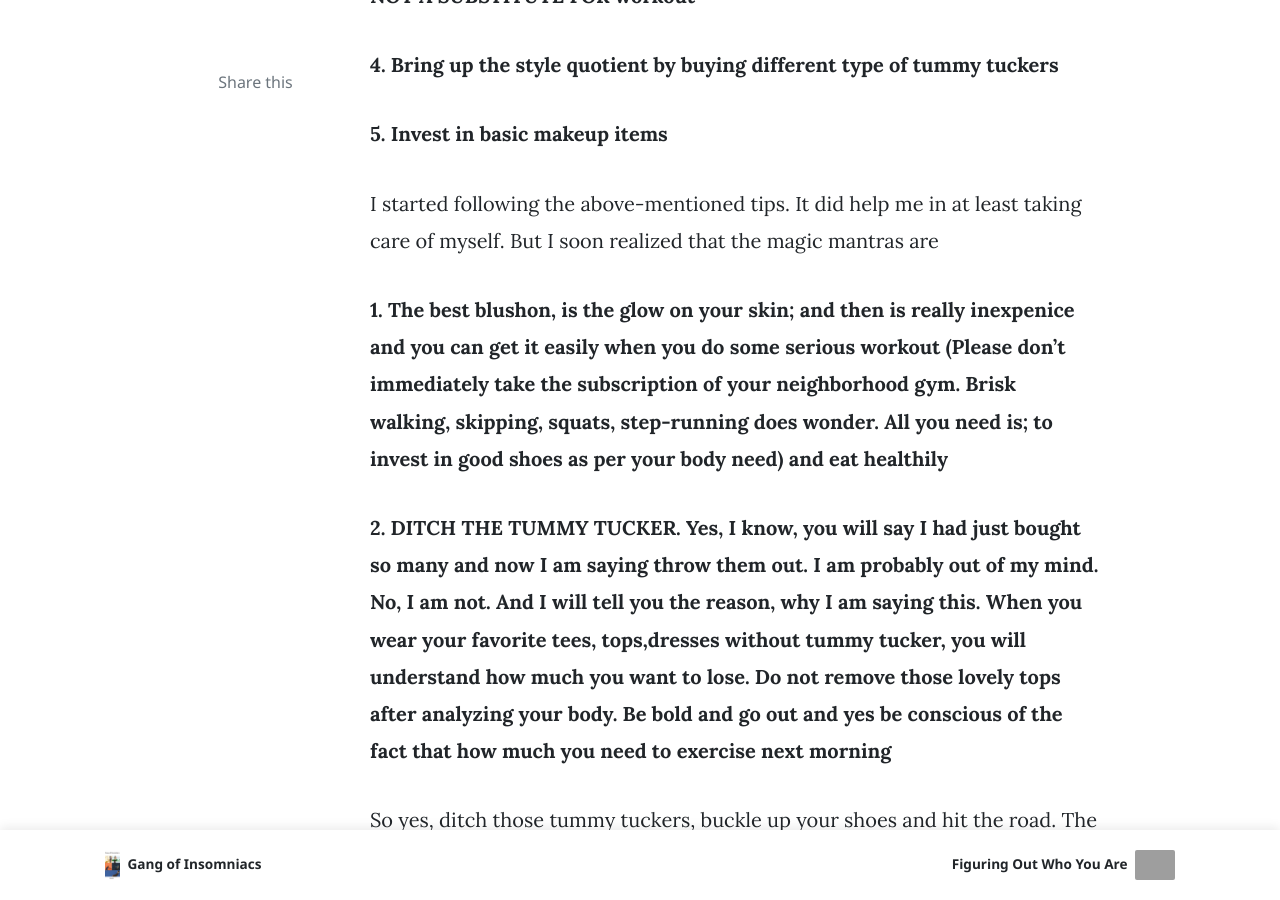
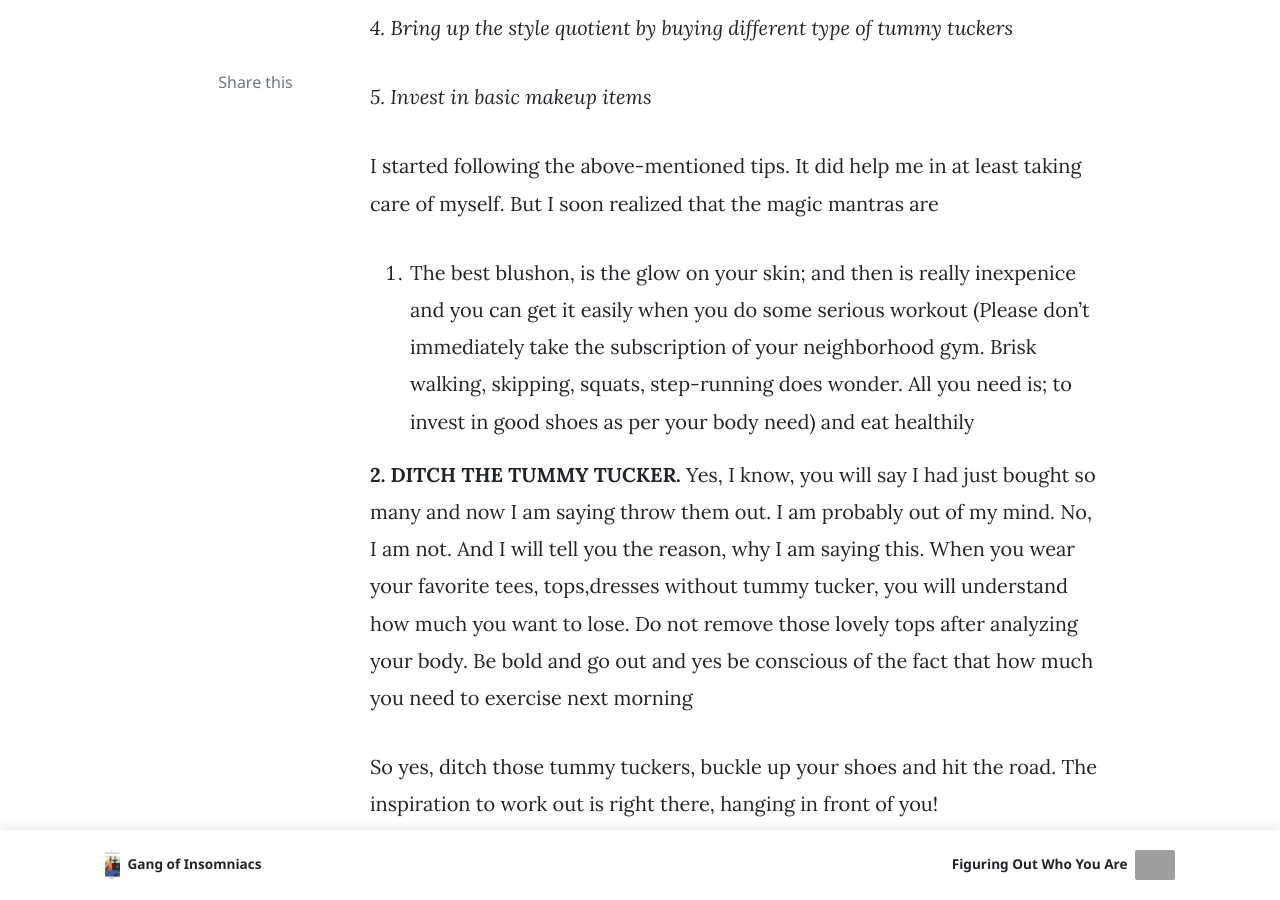
Before and after one commit to shikhashikz/shikhashikz.github.io, a Jekyll site: the page built from _posts/2017-04-17-ditch-the-tummy-tucker.md, in a window 1280 px wide and 900 px high, scrolled down 1846 px. Built offline with Jekyll 4.4.1, drawn with Linux system fonts in a browser that asks for light colours; nearby versions of some CDN libraries; comment, search, counter and statistics services are not loaded; grey boxes are pictures that could not be loaded.

Commit message:
Update 2017-04-17-ditch-the-tummy-tucker.md

```diff
--- a/_posts/2017-04-17-ditch-the-tummy-tucker.md
+++ b/_posts/2017-04-17-ditch-the-tummy-tucker.md
@@ -13,21 +13,21 @@ When I was in my first year of motherhood, losing weight was, of course, the las
 
 When my son turned one, and I looked myself in the mirror, yes, I did this DARE act to stare at myself in the mirror, and needless to say I did look awful and HATED myself to the CORE. With acne (yes at the ripe age of 36), thinning of hair, skin tanned, the tummy pouch, it was a disgusting site to look at it. I felt like crying and did not know whom to blame. That's a common scenario right, we always find something or the other to put blame on. For me easiest was, I am a working mother and I don't have time.WOW, isn't it. The easiest thing to say and try to escape from the situation. How can I take care of my family when I am not even thinking about HOW to eat/ WHAT to eat/ WHEN to eat and spare some time to exercise. Warning bells started ringing in my head and I thought it's high time that I need to take things in my control by:
 
-**1. STOP EATING LEFTOVERS. Yes, written in bold. I hate wasting food and in this, I was becoming the dustbin**
+*1. STOP EATING LEFTOVERS. Yes, written in bold. I hate wasting food and in this, I was becoming the dustbin*
 
-**2. Say no to all the bakery items; cookies, cakes, different type of fancy bread etc**
+*2. Say no to all the bakery items; cookies, cakes, different type of fancy bread etc*
 
-**3. Exercise.Running around after kids, standing full day in the kitchen is NOT A SUBSTITUTE FOR workout**
+*3. Exercise.Running around after kids, standing full day in the kitchen is NOT A SUBSTITUTE FOR workout*
 
-**4. Bring up the style quotient by buying different type of tummy tuckers**
+*4. Bring up the style quotient by buying different type of tummy tuckers*
 
-**5. Invest in basic makeup items**
+*5. Invest in basic makeup items*
 
 I started following the above-mentioned tips. It did help me in at least taking care of myself. But I soon realized that the magic mantras are
 
-**1. The best blushon, is the glow on your skin; and then is really inexpenice and you can get it easily when you do some serious workout (Please don't immediately take the subscription of your neighborhood gym. Brisk walking, skipping, squats, step-running does wonder. All you need is; to invest in good shoes as per your body need) and eat healthily**
+1. The best blushon, is the glow on your skin; and then is really inexpenice and you can get it easily when you do some serious workout (Please don't immediately take the subscription of your neighborhood gym. Brisk walking, skipping, squats, step-running does wonder. All you need is; to invest in good shoes as per your body need) and eat healthily
 
-**2. DITCH THE TUMMY TUCKER. Yes, I know, you will say I had just bought so many and now I am saying throw them out. I am probably out of my mind. No, I am not. And I will tell you the reason, why I am saying this. When you wear your favorite tees, tops,dresses without tummy tucker, you will understand how much you want to lose. Do not remove those lovely tops after analyzing your body. Be bold and go out and yes be conscious of the fact that how much you need to exercise next morning**
+**2. DITCH THE TUMMY TUCKER.** Yes, I know, you will say I had just bought so many and now I am saying throw them out. I am probably out of my mind. No, I am not. And I will tell you the reason, why I am saying this. When you wear your favorite tees, tops,dresses without tummy tucker, you will understand how much you want to lose. Do not remove those lovely tops after analyzing your body. Be bold and go out and yes be conscious of the fact that how much you need to exercise next morning
 
 So yes, ditch those tummy tuckers, buckle up your shoes and hit the road. The inspiration to work out is right there, hanging in front of you!
 
```
